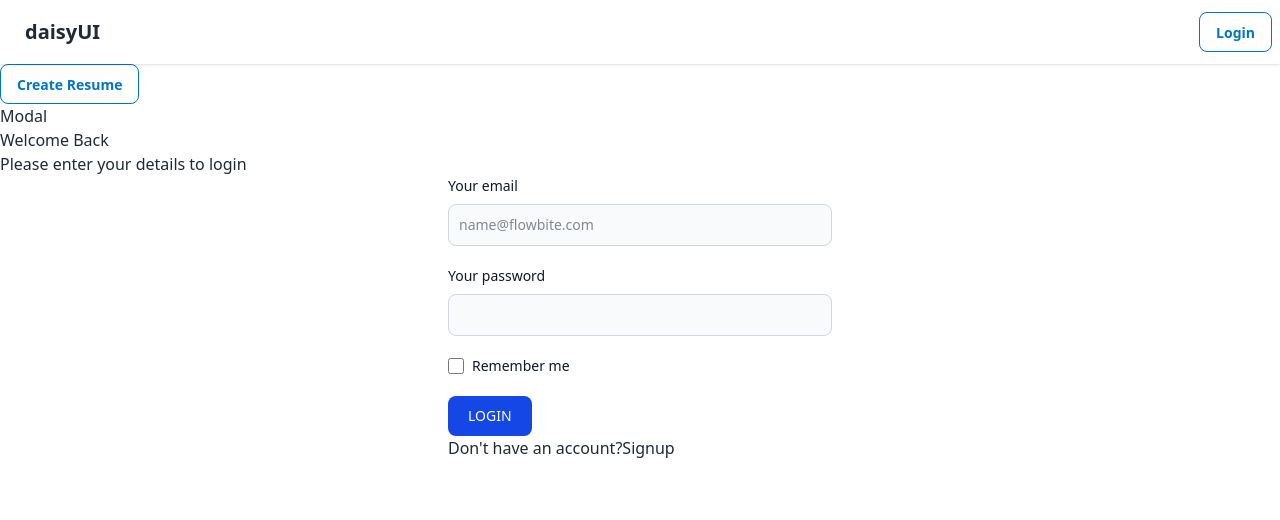
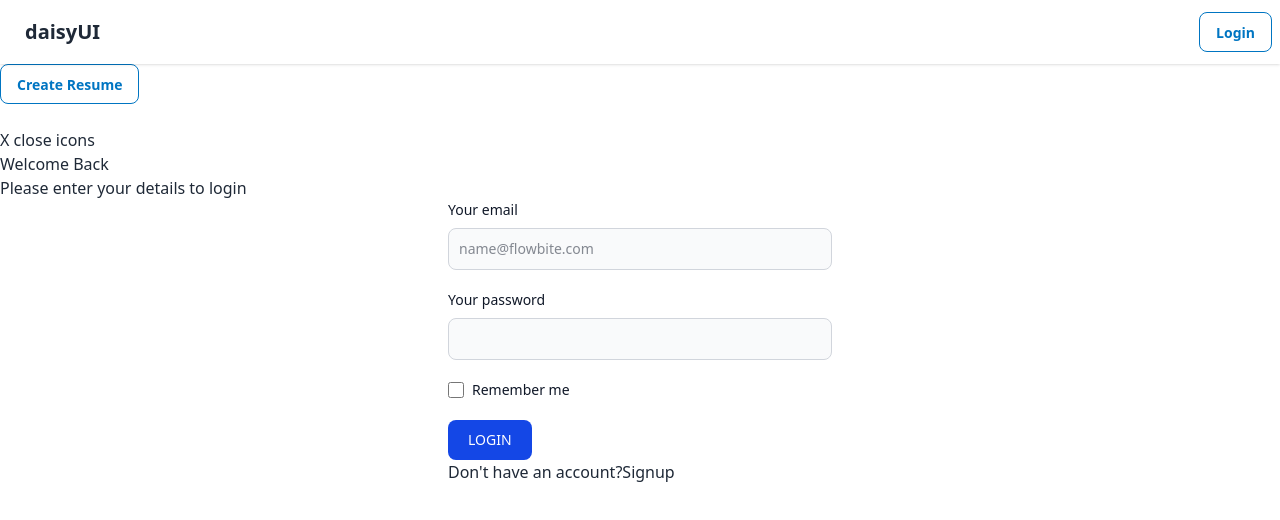
Before and after one commit to Imi-Nkateko/resume-builder, a React (Vite) app in the folder frontend/: page / in a window 1280 px wide. Shown: the top 520 px of the page. Built offline with nearby package versions, Linux system fonts and the light colour scheme.

Commit message:
create Modal UI

```diff
--- a/frontend/src/components/Modal.jsx
+++ b/frontend/src/components/Modal.jsx
@@ -1,4 +1,5 @@
 import React from "react";
+
 
 const Modal = ({
   children,
@@ -11,7 +12,22 @@ const Modal = ({
   actionBtnText,
   onActionClick,
 }) => {
-  return <div>Modal</div>;
+  return <div className="">
+
+    <div>
+      <h3>{title}</h3>
+      {!showActionBtn && (
+        <button className="" onClick={() => onActionClick}>
+          {actionBtnIcon}
+          {actionBtnText}
+        </button>
+      )}
+    </div>
+    <button type="button" onClick={() => onClose} className="">X close icons</button>
+    <div>
+      {children}
+    </div>
+  </div>;
 };
 
 export default Modal;
```
